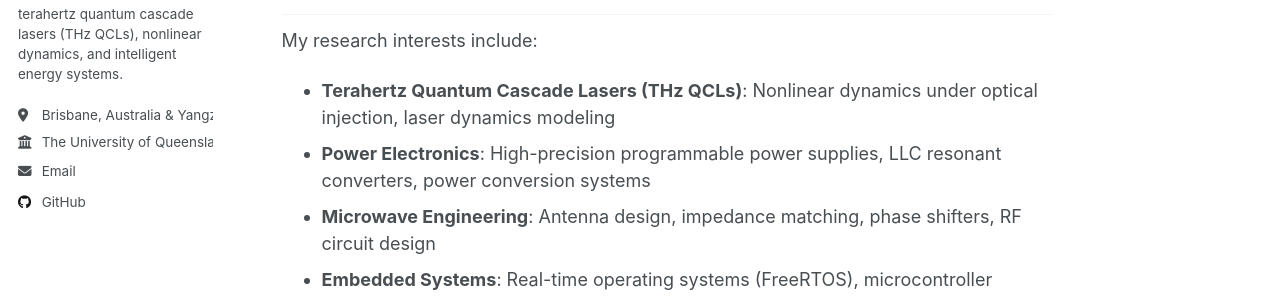
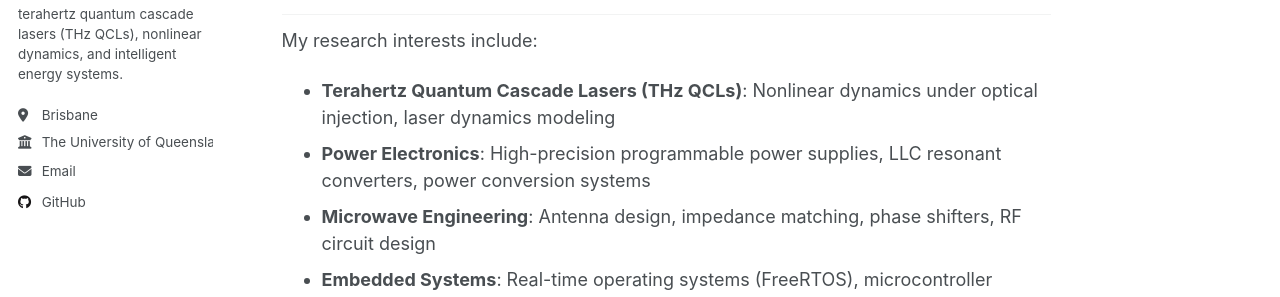
Before and after one commit to Bingtong1/bingtongchai.github.io, a Jekyll site: the page built from _pages/about.md, in a window 1280 px wide. Shown: the part 393-690 px from the top of the page. Built offline with Jekyll 4.4.1, drawn with Linux system fonts in a browser that asks for light colours; a script that is not in the unit is left out.

Commit message:
Update _config.yml

```diff
--- a/_config.yml
+++ b/_config.yml
@@ -27,10 +27,10 @@ author:
   name             : "Bingtong Chai"
   pronouns         : # example: "she/her"
   bio              : "Master of Engineering Science student at The University of Queensland. Research interests include terahertz quantum cascade lasers (THz QCLs), nonlinear dynamics, and intelligent energy systems."
-  location         : "Brisbane, Australia & Yangzhou, Jiangsu, China"
+  location         : "Brisbane"
   employer         : "The University of Queensland"
   uri              : # URL
-  email            : "bingtongchai@163.com"
+  email            : "bingtongchai@gmail.com"
 
   # Academic websites
   academia         : # URL
```
